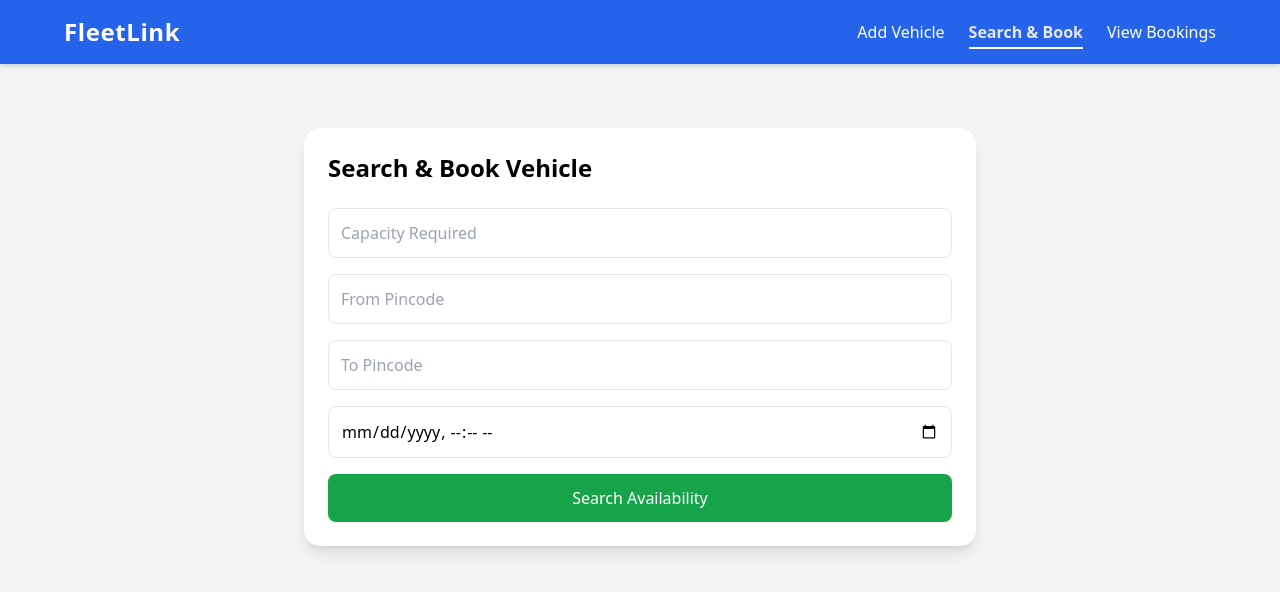
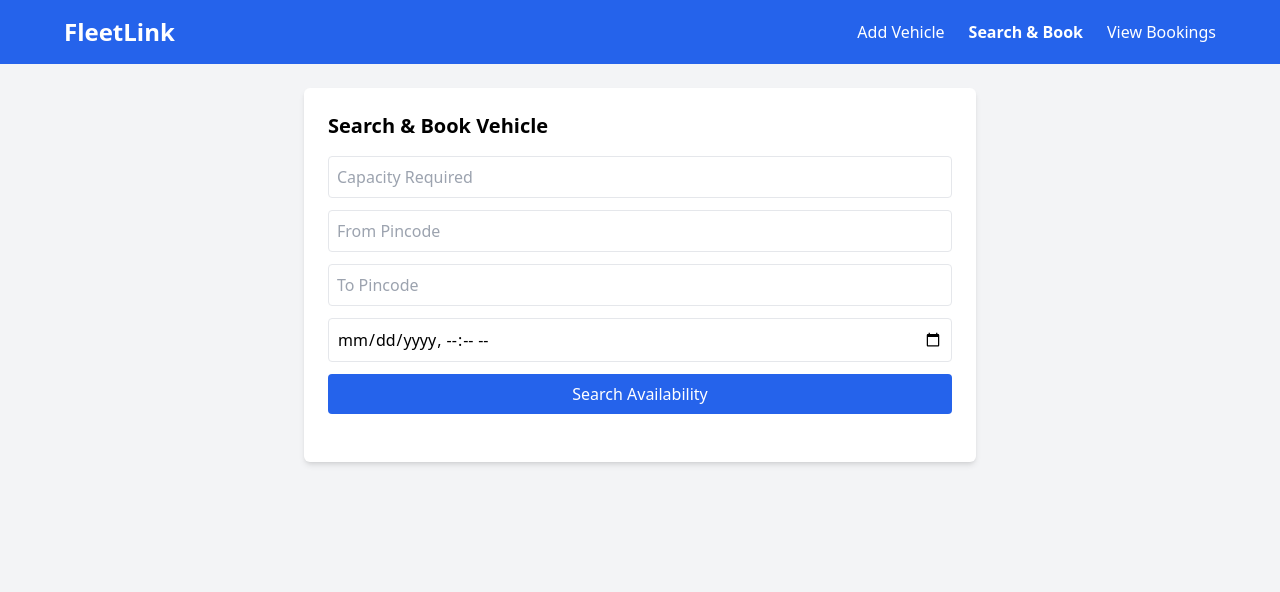
Before and after one commit to rushikeshtaur12/fleetlinkfroentend, a React (Create React App) app: page /search in a window 1280 px wide. Shown: the top 592 px of the page. Built offline with nearby package versions, Linux system fonts and the light colour scheme.

Commit message:
updated code

```diff
--- a/src/App.js
+++ b/src/App.js
@@ -1,3 +1,4 @@
+import React from "react";
 import { BrowserRouter as Router, Routes, Route, NavLink } from "react-router-dom";
 import AddVehicle from "./pages/AddVehicle";
 import SearchBook from "./pages/SearchBook";
@@ -6,51 +7,25 @@ import ViewBookings from "./components/ViewBookings";
 function App() {
   return (
     <Router>
-      <nav className="bg-blue-600 text-white px-6 py-4 shadow-md sticky top-0 z-50">
+      <nav className="bg-blue-600 text-white px-6 py-4 shadow-md">
         <div className="max-w-6xl mx-auto flex justify-between items-center">
-          <h1 className="text-2xl font-bold tracking-wide">FleetLink</h1>
+          <h1 className="text-2xl font-bold">FleetLink</h1>
           <div className="space-x-6">
-            <NavLink
-              to="/"
-              end
-              className={({ isActive }) =>
-                isActive
-                  ? "text-gray-200 font-semibold border-b-2 border-white pb-1 transition"
-                  : "hover:text-gray-200 font-medium transition"
-              }
-            >
-              Add Vehicle
-            </NavLink>
-            <NavLink
-              to="/search"
-              className={({ isActive }) =>
-                isActive
-                  ? "text-gray-200 font-semibold border-b-2 border-white pb-1 transition"
-                  : "hover:text-gray-200 font-medium transition"
-              }
-            >
-              Search & Book
-            </NavLink>
-            <NavLink
-              to="/view-bookings"
-              className={({ isActive }) =>
-                isActive
-                  ? "text-gray-200 font-semibold border-b-2 border-white pb-1 transition"
-                  : "hover:text-gray-200 font-medium transition"
-              }
-            >
-              View Bookings
-            </NavLink>
+            <NavLink to="/" end className={({isActive}) => isActive ? "font-semibold" : ""}>Add Vehicle</NavLink>
+            <NavLink to="/search" className={({isActive}) => isActive ? "font-semibold" : ""}>Search & Book</NavLink>
+            <NavLink to="/view-bookings" className={({isActive}) => isActive ? "font-semibold" : ""}>View Bookings</NavLink>
           </div>
         </div>
       </nav>
 
-      <div className="flex justify-center items-start min-h-screen p-6 bg-gray-100 w-full">
-        <Routes>
-          <Route path="/" element={<AddVehicle />} />
-          <Route path="/search" element={<SearchBook />} />
-          <Route path="/view-bookings" element={<ViewBookings />} />
-        </Routes>
+      <div className="p-6 bg-gray-100 min-h-screen">
+        <div className="max-w-6xl mx-auto">
+          <Routes>
+            <Route path="/" element={<AddVehicle />} />
+            <Route path="/search" element={<SearchBook />} />
+            <Route path="/view-bookings" element={<ViewBookings />} />
+          </Routes>
+        </div>
       </div>
     </Router>
   );
--- a/src/components/VehicleList.jsx
+++ b/src/components/VehicleList.jsx
@@ -1,32 +1,45 @@
 import React from "react";
 
-const VehicleList = ({ vehicles, onBook }) => {
-  if (!vehicles.length) return null;
+const VehicleList = ({ vehicles = [], onBook }) => {
+  // If vehicles is not array, normalize it
+  if (!Array.isArray(vehicles)) {
+    return <p className="mt-4 text-red-600">⚠️ Invalid vehicles data</p>;
+  }
+
+  // if (vehicles.length === 0) {
+  //   return <p className="mt-4 text-gray-600">No vehicles available</p>;
+  // }
 
   return (
-    <ul className="mt-6 space-y-4">
+    <div className="mt-6 space-y-4">
       {vehicles.map((v) => (
-        <li
+        <div
           key={v._id}
-          className="p-4 border rounded-lg flex justify-between items-center"
+          className="border rounded-md p-4 shadow-sm flex items-center justify-between bg-gray-50"
         >
           <div>
-            <p className="font-semibold">{v.name}</p>
-            <p>Capacity: {v.capacityKg}kg | Tyres: {v.tyres}</p>
-            <p>Estimated Duration: {v.estimatedRideDurationHours}h</p>
-            {v.booked && <p className="text-red-500 font-medium">Booked</p>}
+            <h3 className="text-lg font-semibold text-gray-800">
+              {v.name || "Unnamed Vehicle"}
+            </h3>
+            <p className="text-sm text-gray-600">
+              Capacity: {v.capacityKg} kg
+            </p>
+            {v.estimatedRideDurationHours && (
+              <p className="text-xs text-gray-500">
+                Est. Duration: {v.estimatedRideDurationHours} hrs
+              </p>
+            )}
           </div>
-          {!v.booked && (
-            <button
-              onClick={() => onBook(v._id)}
-              className="bg-green-600 text-white px-4 py-2 rounded-lg hover:bg-green-700 transition"
-            >
-              Book Now
-            </button>
-          )}
-        </li>
+
+          <button
+            onClick={() => onBook(v._id)}
+            className="bg-blue-600 hover:bg-blue-700 text-white px-4 py-2 rounded"
+          >
+            Book
+          </button>
+        </div>
       ))}
-    </ul>
+    </div>
   );
 };
 
--- a/src/pages/SearchBook.jsx
+++ b/src/pages/SearchBook.jsx
@@ -7,88 +7,68 @@ const SearchBook = () => {
     capacityRequired: "",
     fromPincode: "",
     toPincode: "",
-    startTime: "",
+    startTime: ""
   });
   const [vehicles, setVehicles] = useState([]);
   const [message, setMessage] = useState("");
+  const [loadingSearch, setLoadingSearch] = useState(false);
 
-  const handleChange = (e) =>
-    setForm({ ...form, [e.target.name]: e.target.value });
+  const handleChange = (e) => setForm({ ...form, [e.target.name]: e.target.value });
 
  const handleSearch = async (e) => {
-    e.preventDefault();
+  if (e && e.preventDefault) e.preventDefault();
+  setMessage("");
+  setLoadingSearch(true);
   try {
-      const { data } = await getAvailableVehicles(form);
+    const res = await getAvailableVehicles({
+      capacityRequired: form.capacityRequired,
+      fromPincode: form.fromPincode,
+      toPincode: form.toPincode,
+      startTime: form.startTime,
+    });
+
+    // Ensure vehicles is always an array
+    const data = Array.isArray(res.data) ? res.data : [];
     setVehicles(data);
-      setMessage(data.length ? "" : "No vehicles available for given criteria.");
+
+    if (data.length === 0) {
+      setMessage("No vehicles available for given criteria.");
+    }
   } catch (err) {
     setMessage("❌ Error: " + (err.response?.data?.message || "Something went wrong"));
+    setVehicles([]); // reset vehicles on error
+  } finally {
+    setLoadingSearch(false);
   }
 };
-  // creating CUSTMER ID dynamic
-const generateCustomerId = () => `CUSTOMER-${Date.now()}-${Math.floor(Math.random() * 1000)}`;
+
+
   const handleBook = async (vehicleId) => {
+    setMessage("");
     try {
-    const customerId = generateCustomerId(); // generate dynamic customer ID
-    await bookVehicle({ ...form, vehicleId, customerId });
+      // backend will generate customerId
+      await bookVehicle({ vehicleId, fromPincode: form.fromPincode, toPincode: form.toPincode, startTime: form.startTime });
       setMessage("✅ Booking successful!");
-
-    // Remove booked vehicle from local list
+      // remove booked vehicle from UI list
       setVehicles((prev) => prev.filter((v) => v._id !== vehicleId));
-
       setTimeout(() => setMessage(""), 3000);
     } catch (err) {
-    setMessage(
-      "❌ Booking failed: " + (err.response?.data?.message || "Something went wrong")
-    );
+      setMessage("❌ Booking failed: " + (err.response?.data?.message || "Something went wrong"));
     }
   };
+
   return (
-    <div className="max-w-2xl mx-auto mt-10 p-6 bg-white rounded-2xl shadow-lg">
-      <h2 className="text-2xl font-bold mb-6">Search & Book Vehicle</h2>
-      <form onSubmit={handleSearch} className="space-y-4">
-        <input
-          type="number"
-          name="capacityRequired"
-          placeholder="Capacity Required"
-          value={form.capacityRequired}
-          onChange={handleChange}
-          required
-          className="w-full p-3 border rounded-lg focus:ring-2 focus:ring-blue-500"
-        />
-        <input
-          name="fromPincode"
-          placeholder="From Pincode"
-          value={form.fromPincode}
-          onChange={handleChange}
-          required
-          className="w-full p-3 border rounded-lg focus:ring-2 focus:ring-blue-500"
-        />
-        <input
-          name="toPincode"
-          placeholder="To Pincode"
-          value={form.toPincode}
-          onChange={handleChange}
-          required
-          className="w-full p-3 border rounded-lg focus:ring-2 focus:ring-blue-500"
-        />
-        <input
-          type="datetime-local"
-          name="startTime"
-          value={form.startTime}
-          onChange={handleChange}
-          required
-          className="w-full p-3 border rounded-lg focus:ring-2 focus:ring-blue-500"
-        />
-        <button
-          type="submit"
-          className="w-full bg-green-600 text-white py-3 rounded-lg hover:bg-green-700 transition"
-        >
-          Search Availability
-        </button>
+    <div className="bg-white p-6 rounded-md shadow-md max-w-2xl mx-auto">
+      <h2 className="text-xl font-semibold mb-4">Search & Book Vehicle</h2>
+      <form onSubmit={handleSearch} className="space-y-3">
+        <input name="capacityRequired" type="number" placeholder="Capacity Required" value={form.capacityRequired} onChange={handleChange} required className="w-full p-2 border rounded" />
+        <input name="fromPincode" placeholder="From Pincode" value={form.fromPincode} onChange={handleChange} required className="w-full p-2 border rounded" />
+        <input name="toPincode" placeholder="To Pincode" value={form.toPincode} onChange={handleChange} required className="w-full p-2 border rounded" />
+        <input name="startTime" type="datetime-local" value={form.startTime} onChange={handleChange} required className="w-full p-2 border rounded" />
+        <button type="submit" className="w-full bg-blue-600 text-white p-2 rounded">{loadingSearch ? "Searching..." : "Search Availability"}</button>
       </form>
 
-      {message && <p className="mt-4 text-center">{message}</p>}
+      {message && <p className="mt-4">{message}</p>}
 
       <VehicleList vehicles={vehicles} onBook={handleBook} />
     </div>
```
Also changed, not shown: src/api.js (+4 -8 lines), src/components/ViewBookings.jsx (+16 -42 lines), src/pages/AddVehicle.jsx (+15 -47 lines). Lines whose indentation alone changed are shown as unchanged.
